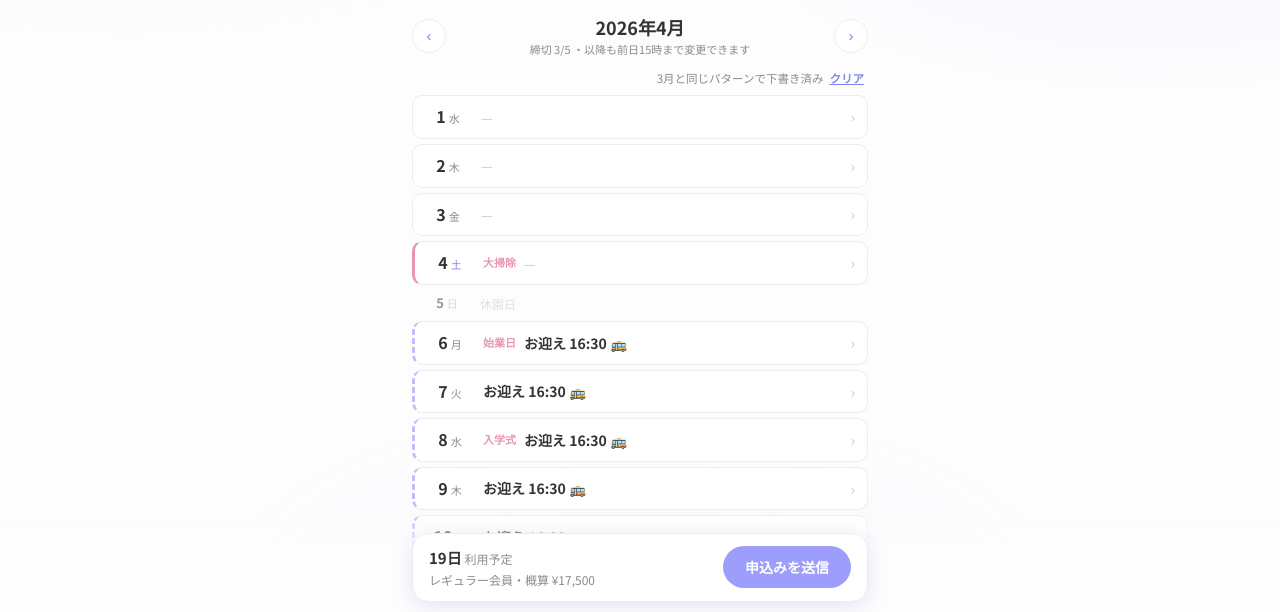
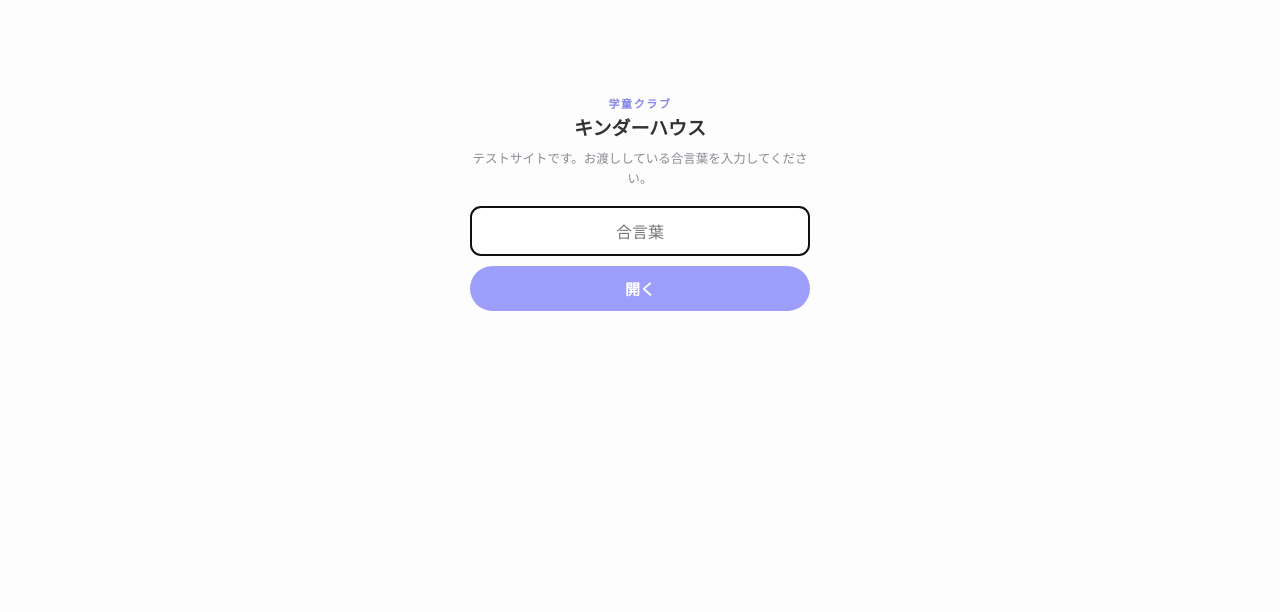
Before and after one commit to partiten794/kinderhouse-mock, a plain HTML site: page index.html in a window 1280 px wide. Shown: the part 182-794 px from the top of the page. Drawn offline with Linux system fonts and the light colour scheme.

Commit message:
合言葉ゲートとnoindexを追加
Co-Authored-By: Claude Fable 5 <noreply@anthropic.com>

```diff
--- a/index.html
+++ b/index.html
@@ -4,6 +4,7 @@
 <meta charset="UTF-8">
 <meta name="viewport" content="width=device-width, initial-scale=1.0">
 <title>キンダーハウス 利用予約システム(モックアップ)</title>
+<meta name="robots" content="noindex, nofollow">
 <link rel="preconnect" href="https://fonts.googleapis.com">
 <link href="https://fonts.googleapis.com/css2?family=Noto+Sans+JP:wght@400;500;700&display=swap" rel="stylesheet">
 <style>
@@ -616,7 +617,47 @@
   </div>
 </div>
 
+<!-- 合言葉ゲート(ホスティング時のみ。file://で開いたときは出ない) -->
+<div id="gate" class="hidden" style="position:fixed;inset:0;z-index:1000;background:var(--bg);display:flex;align-items:center;justify-content:center;padding:20px;">
+  <div style="max-width:340px;width:100%;text-align:center;">
+    <div class="kicker" style="font-size:11px;color:var(--kh-deep);font-weight:700;letter-spacing:.15em;">学童クラブ</div>
+    <h1 style="font-size:19px;margin-bottom:6px;">キンダーハウス</h1>
+    <p class="muted" style="margin-bottom:18px;">テストサイトです。お渡ししている合言葉を入力してください。</p>
+    <input id="gateInput" type="password" placeholder="合言葉" autocomplete="off"
+      style="width:100%;padding:12px;border:1px solid var(--line);border-radius:10px;font-size:16px;font-family:inherit;text-align:center;margin-bottom:10px;"
+      onkeydown="if(event.key==='Enter')gateCheck()">
+    <button class="btn primary" style="width:100%;" onclick="gateCheck()">開く</button>
+    <p id="gateErr" class="muted" style="color:var(--red);margin-top:10px;visibility:hidden;">合言葉が違います</p>
+  </div>
+</div>
+
 <div class="toast" id="toast">保存しました</div>
+
+<script>
+// ---------- 合言葉ゲート ----------
+const GATE_HASH = "958dccacc900c3c85d309c6612d698d3632dcbd96558af3cd05b6e4244cca81c"; // 変更時は echo -n "新合言葉" | shasum -a 256
+async function sha256(s){
+  const buf = await crypto.subtle.digest("SHA-256", new TextEncoder().encode(s));
+  return [...new Uint8Array(buf)].map(b=>b.toString(16).padStart(2,"0")).join("");
+}
+function gateInit(){
+  const hosted = location.protocol !== "file:";
+  if (hosted && sessionStorage.getItem("khGate") !== GATE_HASH) {
+    document.getElementById("gate").classList.remove("hidden");
+    setTimeout(()=>document.getElementById("gateInput").focus(), 100);
+  }
+}
+async function gateCheck(){
+  const h = await sha256(document.getElementById("gateInput").value.trim());
+  if (h === GATE_HASH) {
+    sessionStorage.setItem("khGate", h);
+    document.getElementById("gate").classList.add("hidden");
+  } else {
+    document.getElementById("gateErr").style.visibility = "visible";
+  }
+}
+gateInit();
+</script>
 
 <script>
 // ---------- サンプルデータ ----------
```
